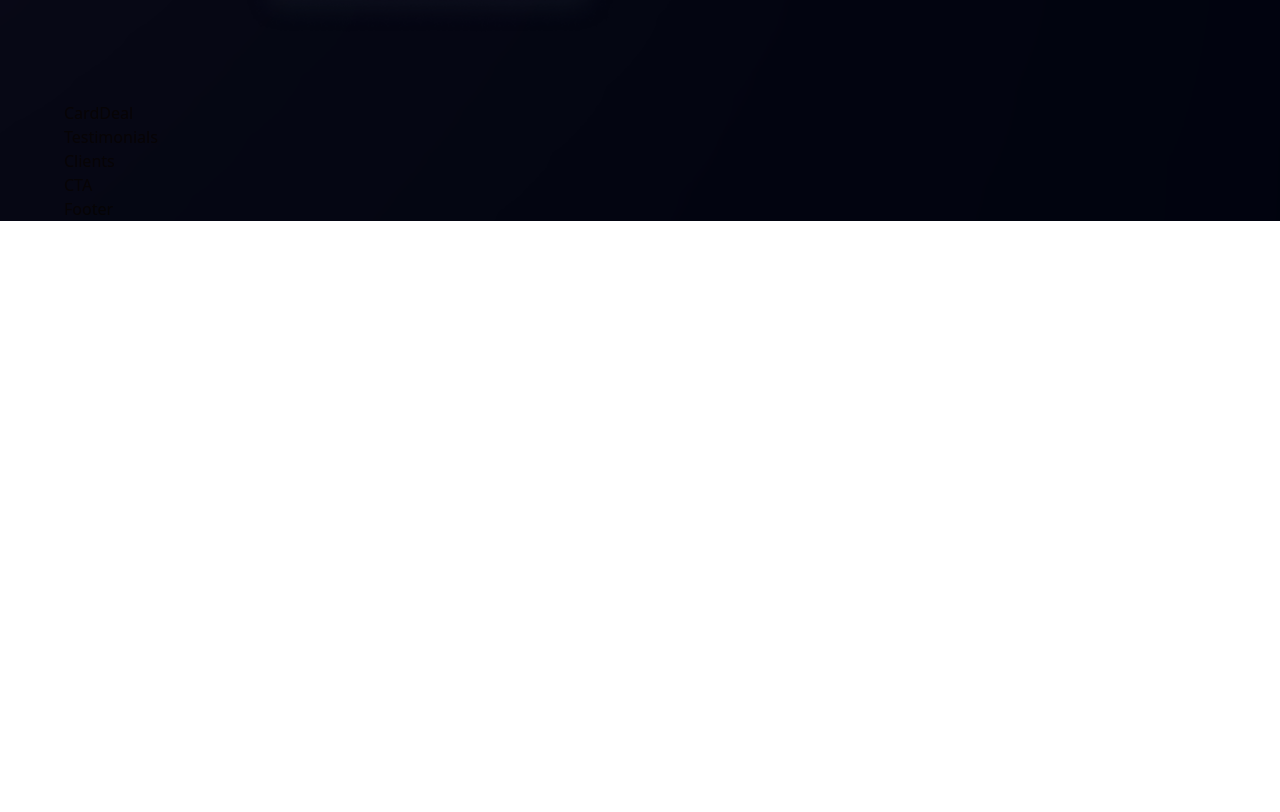
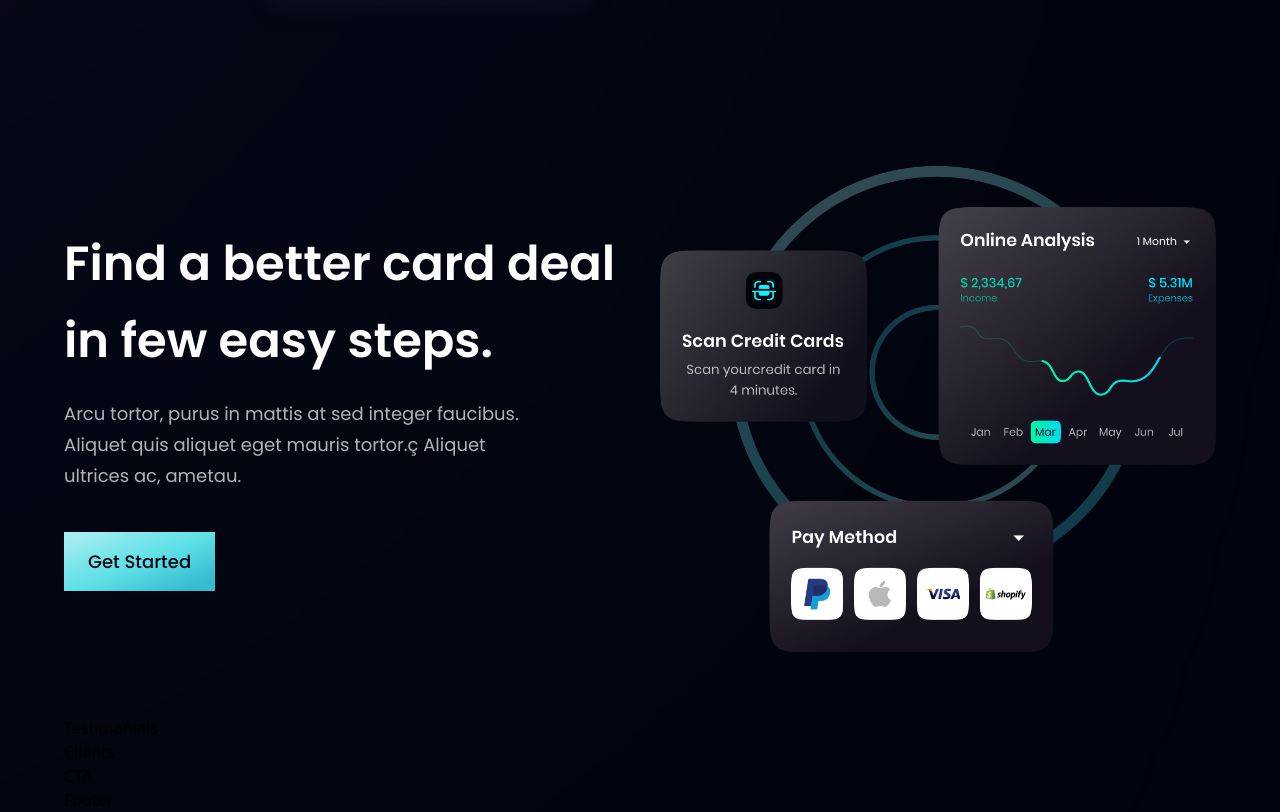
Before and after one commit to RyanWatts1/HooBank, a React (Create React App) app: page / in a window 1280 px wide. Shown: the part 2115-2927 px from the top of the page. Before the commit the page ends 2336 px from the top, so only its background shows below. Built offline with nearby package versions, Linux system fonts and the light colour scheme.

Commit message:
added a card info section

```diff
--- a/src/components/CardDeal.jsx
+++ b/src/components/CardDeal.jsx
@@ -1,7 +1,26 @@
-import React from "react";
+import { card } from "../assets";
+import styles, { layout } from "../style";
+import Button from "./Button";
 
-const CardDeal = () => {
-  return <div>CardDeal</div>;
-};
+const CardDeal = () => (
+  <section className={layout.section}>
+    <div className={layout.sectionInfo}>
+      <h2 className={styles.heading2}>
+        Find a better card deal <br className="sm:block hidden" /> in few easy
+        steps.
+      </h2>
+      <p className={`${styles.paragraph} max-w-[470px] mt-5`}>
+        Arcu tortor, purus in mattis at sed integer faucibus. Aliquet quis
+        aliquet eget mauris tortor.ç Aliquet ultrices ac, ametau.
+      </p>
+
+      <Button styles={`mt-10`} />
+    </div>
+
+    <div className={layout.sectionImg}>
+      <img src={card} alt="billing" className="w-[100%] h-[100%]" />
+    </div>
+  </section>
+);
 
 export default CardDeal;
```
